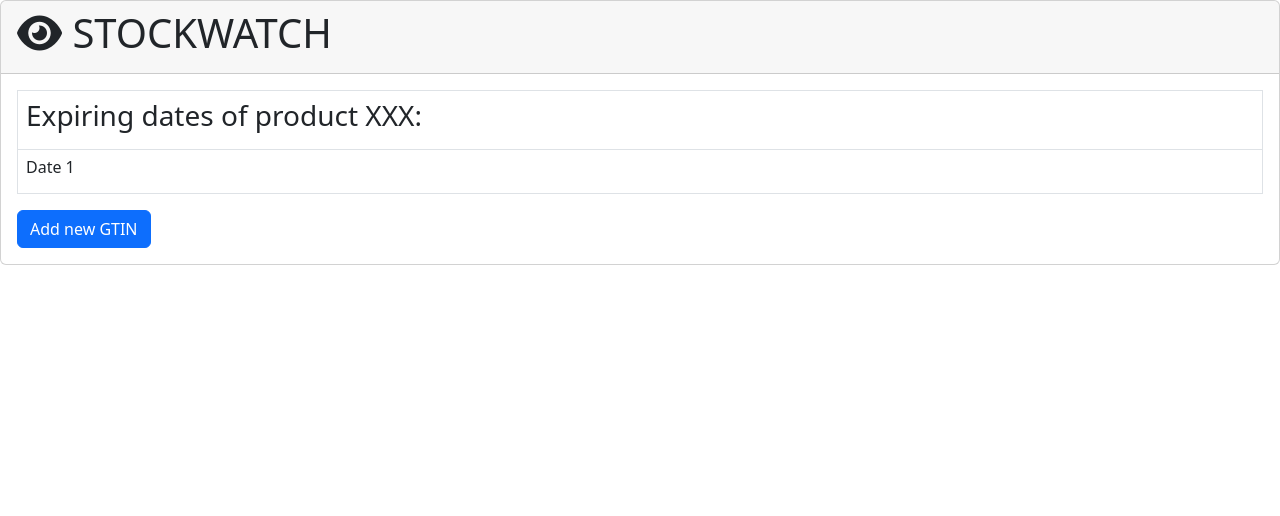
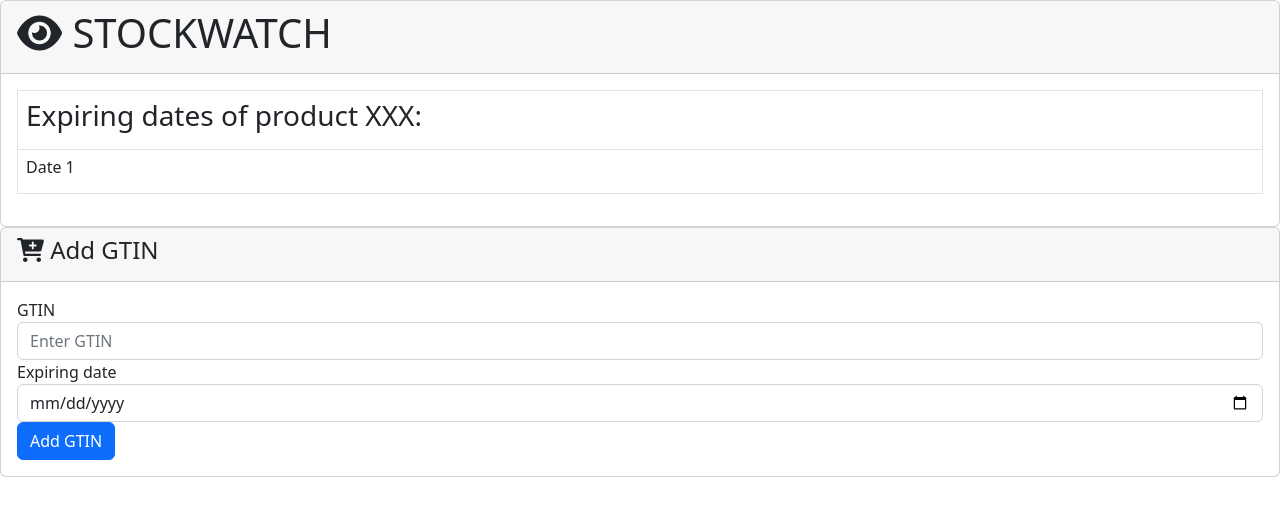
Before and after one commit to MarcoDuv/TestCodaBene, a Django app: page /stock_watch_app/list/ in a window 1280 px wide. Shown: the top 516 px of the page. Run offline with Django 4.2, Linux system fonts and the light colour scheme; lists and menus that the app fills with data are empty.

Commit message:
Add the part to add a gtin. Also modify the model of a product.

```diff
--- a/stock_watch/stock_watch_app/models.py
+++ b/stock_watch/stock_watch_app/models.py
@@ -1,4 +1,5 @@
 from django.db import models
 
 class Product(models.Model):
-    date = models.TextField()
+    gtin = models.TextField()
+    date = models.DateField()
--- a/stock_watch/stock_watch_app/templates/stock_watch_app/products_list.html
+++ b/stock_watch/stock_watch_app/templates/stock_watch_app/products_list.html
@@ -2,19 +2,19 @@
 
 <!DOCTYPE html>
 <html lang="en">
+
 <head>
     <meta charset="UTF-8">
     <meta http-equiv="X-UA-Compatible" content="IE=edge">
     <meta name="viewport" content="width=device-width, initial-scale=1.0">
     <title>StockWatch</title>
 
-    <link   href="https://cdn.jsdelivr.net/npm/bootstrap@5.2.2/dist/css/bootstrap.min.css"
-            rel="stylesheet"
-            integrity="sha384-Zenh87qX5JnK2Jl0vWa8Ck2rdkQ2Bzep5IDxbcnCeuOxjzrPF/et3URy9Bv1WTRi"
-            crossorigin="anonymous">
+    <link href="https://cdn.jsdelivr.net/npm/bootstrap@5.2.2/dist/css/bootstrap.min.css" rel="stylesheet"
+        integrity="sha384-Zenh87qX5JnK2Jl0vWa8Ck2rdkQ2Bzep5IDxbcnCeuOxjzrPF/et3URy9Bv1WTRi" crossorigin="anonymous">
     <link rel="stylesheet" href="https://cdnjs.cloudflare.com/ajax/libs/font-awesome/6.2.0/css/all.min.css">
-        <link rel="stylesheet" href="{% static 'stock_watch_app/styles.css' %}"/>
+    <link rel="stylesheet" href="{% static 'stock_watch_app/styles.css' %}" />
 </head>
+
 <body>
 
     <div class="card">
@@ -25,22 +25,44 @@
             <table class="table table-bordered">
                 <thead>
                     <tr>
-                    <th scope="col"> <h3>Expiring dates of product XXX:</h5> </th>
+                        <th scope="col">
+                            <h3>Expiring dates of product XXX:</h5>
+                        </th>
                     </tr>
                 </thead>
                 <tbody>
                     <tr>
-                    <th scope="row"> <h6>Date 1</h6> </th>
+                        <th scope="row">
+                            <h6>Date 1</h6>
+                        </th>
                     </tr>
                 </tbody>
             </table>
-          <a href="#" class="btn btn-primary">Add new GTIN</a>
+        </div>
+    </div>
+
+    <div class="card">
+        <div class="card-header">
+            <h4> <i class="fa-sharp fa-solid fa-cart-plus"></i> Add GTIN </h4>
+        </div>
+        <div class="card-body">
+            <form action="{% url 'insertgtin'%}" method="post" autocomplete="off">
+                {% csrf_token %}
+                <div class="form-group">
+                    <label for="inputGtin">GTIN</label>
+                    <input type="text" class="form-control" id="inputGtin" name="gtin" placeholder="Enter GTIN">
+                </div>
+                <div class="form-group">
+                    <label for="inputDateGtin">Expiring date</label>
+                    <input type="date" class="form-control" id="inputDateGtin" name="date" placeholder="Enter Date">
+                </div>
+                <button type="submit" class="btn btn-primary">Add GTIN</button>
+            </form>
         </div>
     </div>
 
     <script src="https://cdn.jsdelivr.net/npm/bootstrap@5.2.2/dist/js/bootstrap.bundle.min.js"
-            integrity="sha384-OERcA2EqjJCMA+/3y+gxIOqMEjwtxJY7qPCqsdltbNJuaOe923+mo//f6V8Qbsw3"
-            crossorigin="anonymous">
+        integrity="sha384-OERcA2EqjJCMA+/3y+gxIOqMEjwtxJY7qPCqsdltbNJuaOe923+mo//f6V8Qbsw3" crossorigin="anonymous">
         </script>
     <script src="https://cdn.jsdelivr.net/npm/@popperjs/core@2.11.6/dist/umd/popper.min.js"
         integrity="sha384-oBqDVmMz9ATKxIep9tiCxS/Z9fNfEXiDAYTujMAeBAsjFuCZSmKbSSUnQlmh/jp3"
@@ -49,4 +71,5 @@
         integrity="sha384-IDwe1+LCz02ROU9k972gdyvl+AESN10+x7tBKgc9I5HFtuNz0wWnPclzo6p9vxnk"
         crossorigin="anonymous"></script>
 </body>
+
 </html>
--- a/stock_watch/stock_watch_app/urls.py
+++ b/stock_watch/stock_watch_app/urls.py
@@ -4,5 +4,6 @@ from . import views
 APP_NAME = 'StockWatch'
 
 urlpatterns = [
-    path('list/', views.list_products)
+    path('list/', views.list_products, name="list"),
+    path('insertgtin/', views.insert_gtin, name="insertgtin")
 ]
--- a/stock_watch/stock_watch_app/views.py
+++ b/stock_watch/stock_watch_app/views.py
@@ -1,5 +1,12 @@
-from django.shortcuts import render
+from django.shortcuts import render, redirect
 from django.http import HttpResponse
+from django.http import HttpResponseRedirect, HttpRequest
+from .models import Product
 
 def list_products(request):
     return render(request, 'stock_watch_app/products_list.html')
+
+def insert_gtin(request:HttpRequest):
+    product = Product(gtin = request.POST['gtin'], date = request.POST['date'])
+    product.save()
+    return redirect('/stock_watch_app/list/')
```
Also changed, not shown: stock_watch/stock_watch_app/migrations/0002_product_gtin_alter_product_date.py (added). Lines whose indentation alone changed are shown as unchanged.
